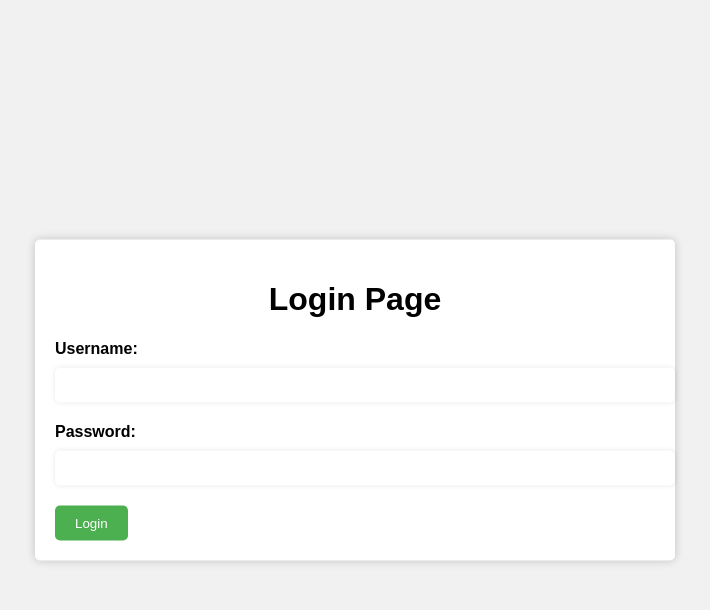
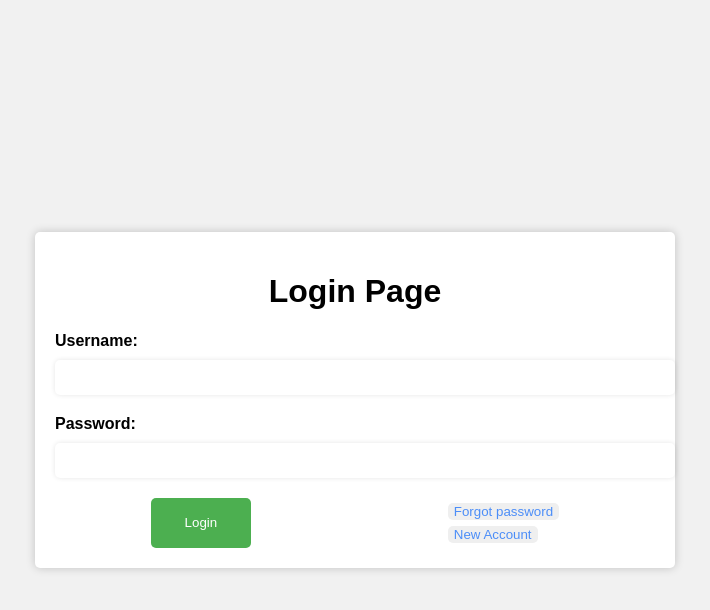
Before and after one commit to radu-alex-012/uni_tw, a PHP site: page /loginPage.html in a window 1280 px wide. Shown: the top 610 px of the page, without its empty margins (285-995 px from the left). Run offline with PHP 8.4, Linux system fonts and the light colour scheme.

Commit message:
'forgot password' and 'new account' buttons made

```diff
--- a/loginFile/cssLoginPage.css
+++ b/loginFile/cssLoginPage.css
@@ -19,12 +19,26 @@ body {
 	left: 50%;
 	transform: translate(-50%, -50%);
 }
-
+/* Style the container for the last 3 buttons */
+.grid-container{
+	display: flex;
+	align-items: center;
+	flex-direction: row;
+	justify-content: space-around;
+	grid-gap: 5px;
+}
+.grid-buttons{
+	display: grid;
+	align-items: center;
+	flex-direction: row;
+	justify-content: space-around;
+	grid-gap: 5px;
+}
 /* Style the button*/
 .button{
-    background-color: #4CAF50;
-	color: #fff;
-	padding: 10px 20px;
+   /* background-color: #b23005; */
+	color: #4c8ef8;
+	padding: 40px 40px auto;
 	border: none;
 	border-radius: 5px;
 	cursor: pointer;
@@ -32,6 +46,16 @@ body {
 .buttonLogin{
     background-color: #4CAF50;
 	color: #fff;
+	width: 100px;
+    height: 50px;
+}
+.buttonForgot{
+	width: auto;
+    height: auto;
+}
+.buttonNew{
+	width: auto;
+    height: auto;
 }
 
 /* Style the heading for the login page */
--- a/loginFile/loginPage.html
+++ b/loginFile/loginPage.html
@@ -21,7 +21,21 @@
 			<input type="password" id="password" name="password" required>
 
 			<!-- Change the submit input to a button element -->
-			<button type="submit" class="button buttonLogin" onclick="openNewWindow()">Login</button>
+			<!-- Grid to add the Login, forgot password and New User in a grid -->
+			<div class="grid-container">
+				<div>
+					<button type="button" id class="button buttonLogin" onclick="openNewWindow()">Login</button>
+				</div>
+				<!--<div> -->
+				<div class="grid-buttons">
+					<div>
+						<button type="button" class="button buttonForgot">Forgot password</button>
+					</div>
+					<div>
+						<button type="button" class="button buttonNew">New Account</button>
+					</div>
+			 	</div>
+			</div>
 		</form>
 	</div>
 
```
